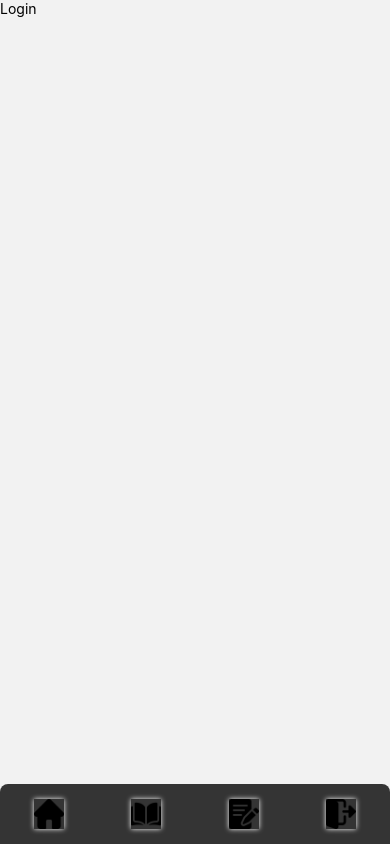
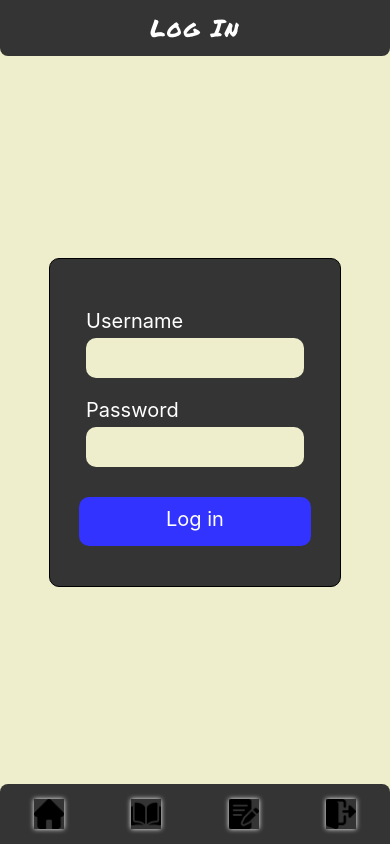
Before and after one commit to misqke/recipeCloud_mobile, a React Native app: screen /login in a window 390 px wide. Built offline with nearby package versions, Linux system fonts and the light colour scheme; no server answers.

Commit message:
login page and logic, add redux

```diff
--- a/App.js
+++ b/App.js
@@ -8,10 +8,44 @@ import RecipeBook from "./screens/RecipeBook";
 import AddRecipe from "./screens/AddRecipe";
 import EditRecipe from "./screens/EditRecipe";
 import { SafeAreaView, StatusBar } from "react-native";
-import { Page, Nav } from "./components";
+import { Nav } from "./components";
 import { COLORS } from "./helpers/constants";
+import { Provider } from "react-redux";
+import store from "./redux/store";
+import { useSelector } from "react-redux";
 
 const Stack = createNativeStackNavigator();
+
+const StackNav = () => {
+  const user = useSelector((state) => state.user);
+
+  return (
+    <SafeAreaView
+      style={{
+        flex: 1,
+        position: "relative",
+        backgroundColor: COLORS.dark,
+        justifyContent: "center",
+      }}
+    >
+      <StatusBar barStyle="light-content" />
+      <Stack.Navigator screenOptions={{ headerShown: false }}>
+        {user.user === null ? (
+          <Stack.Screen name="login" component={Login} />
+        ) : (
+          <>
+            <Stack.Screen name="home" component={Home} />
+            <Stack.Screen name="recipe" component={Recipe} />
+            <Stack.Screen name="recipeBook" component={RecipeBook} />
+            <Stack.Screen name="addRecipe" component={AddRecipe} />
+            <Stack.Screen name="editRecipe" component={EditRecipe} />
+          </>
+        )}
+      </Stack.Navigator>
+      <Nav />
+    </SafeAreaView>
+  );
+};
 
 export default function App() {
   const [loaded] = useFonts({
@@ -22,29 +56,9 @@ export default function App() {
 
   return (
     <NavigationContainer>
-      <SafeAreaView
-        style={{
-          flex: 1,
-          position: "relative",
-          backgroundColor: COLORS.dark,
-          // alignItems: "center",
-          justifyContent: "center",
-        }}
-      >
-        <StatusBar barStyle="light-content" />
-        <Stack.Navigator
-          initialRouteName="home"
-          screenOptions={{ headerShown: false }}
-        >
-          <Stack.Screen name="home" component={Home} />
-          <Stack.Screen name="login" component={Login} />
-          <Stack.Screen name="recipe" component={Recipe} />
-          <Stack.Screen name="recipeBook" component={RecipeBook} />
-          <Stack.Screen name="addRecipe" component={AddRecipe} />
-          <Stack.Screen name="editRecipe" component={EditRecipe} />
-        </Stack.Navigator>
-        <Nav />
-      </SafeAreaView>
+      <Provider store={store}>
+        <StackNav />
+      </Provider>
     </NavigationContainer>
   );
 }
--- /dev/null
+++ b/components/Message.js
@@ -0,0 +1,30 @@
+import { View, Text } from "react-native";
+import React from "react";
+import { COLORS, SIZES } from "../helpers/constants";
+
+const Message = ({ children, error = false }) => {
+  return (
+    <View
+      style={{
+        position: "absolute",
+        width: "100%",
+        top: 60,
+        backgroundColor: error ? "#f009" : "#33f9",
+        padding: 10,
+        justifyContent: "center",
+        alignItems: "center",
+      }}
+    >
+      <Text
+        style={{
+          color: COLORS.white,
+          fontSize: SIZES.text,
+        }}
+      >
+        {children}
+      </Text>
+    </View>
+  );
+};
+
+export default Message;
--- a/components/Screen.js
+++ b/components/Screen.js
@@ -9,9 +9,9 @@ const Screen = ({ children }) => {
         flex: 1,
         position: "relative",
         backgroundColor: COLORS.secondary,
+        alignItems: "center",
         justifyContent: "center",
-        alignItems: "center",
-        paddingBottom: 60,
+        paddingVertical: 60,
       }}
     >
       {children}
--- a/components/Title.js
+++ b/components/Title.js
@@ -6,19 +6,23 @@ const Title = ({ children }) => {
   return (
     <View
       style={{
-        padding: SIZES.text,
-        paddingTop: SIZES.small,
+        padding: SIZES.small,
+        alignItems: "center",
+        justifyContent: "center",
         backgroundColor: COLORS.dark,
         width: "100%",
         borderBottomLeftRadius: 8,
         borderBottomRightRadius: 8,
+        position: "absolute",
+        top: 0,
       }}
     >
       <Text
         style={{
           fontFamily: FONTS.bold,
-          color: COLORS.primary,
+          color: COLORS.white,
           fontSize: SIZES.large,
+          letterSpacing: 1.5,
         }}
       >
         {children}
--- a/components/index.js
+++ b/components/index.js
@@ -2,5 +2,6 @@ import Screen from "./Screen";
 import Nav from "./Nav";
 import RecipeCard from "./RecipeCard";
 import Title from "./Title";
+import Message from "./Message";
 
-export { Screen, Nav, RecipeCard, Title };
+export { Screen, Nav, RecipeCard, Title, Message };
--- a/helpers/controllers.js
+++ b/helpers/controllers.js
@@ -6,3 +6,15 @@ export const getRecipes = async (page = 1, search = "") => {
   );
   return data;
 };
+
+export const logIn = async (user) => {
+  try {
+    const { data } = await axios.post(
+      `https://misqke-recipe-cloud.herokuapp.com/api/auth/login`,
+      user
+    );
+    return data;
+  } catch (error) {
+    return { error: error.response.data.error };
+  }
+};
--- a/package.json
+++ b/package.json
@@ -12,8 +12,10 @@
   "dependencies": {
     "@react-navigation/native": "^6.0.10",
     "@react-navigation/native-stack": "^6.6.2",
+    "@reduxjs/toolkit": "^1.8.2",
     "axios": "^0.27.2",
     "expo": "~45.0.0",
+    "expo-font": "~10.1.0",
     "expo-status-bar": "~1.3.0",
     "react": "17.0.2",
     "react-dom": "17.0.2",
@@ -21,7 +23,8 @@
     "react-native-safe-area-context": "4.2.4",
     "react-native-screens": "~3.11.1",
     "react-native-web": "0.17.7",
-    "expo-font": "~10.1.0"
+    "react-redux": "^8.0.2",
+    "redux": "^4.2.0"
   },
   "devDependencies": {
     "@babel/core": "^7.12.9"
--- /dev/null
+++ b/redux/store.js
@@ -0,0 +1,10 @@
+import { configureStore } from "@reduxjs/toolkit";
+import UserReducer from "./userSlice";
+
+const store = configureStore({
+  reducer: {
+    user: UserReducer,
+  },
+});
+
+export default store;
--- /dev/null
+++ b/redux/userSlice.js
@@ -0,0 +1,14 @@
+import { createSlice } from "@reduxjs/toolkit";
+
+const userSlice = createSlice({
+  name: "user",
+  initialState: { token: null, user: null },
+  reducers: {
+    setUser: (state, { payload }) => {
+      state.user = payload;
+    },
+  },
+});
+
+export const { setUser } = userSlice.actions;
+export default userSlice.reducer;
--- a/screens/Home.js
+++ b/screens/Home.js
@@ -55,6 +55,17 @@ const Home = () => {
     getInitialRecipes();
   }, []);
 
+  if (!recipes.length) {
+    return (
+      <Screen>
+        <Title>Welcome Guest</Title>
+        <View>
+          <Text>Loading recipes...</Text>
+        </View>
+      </Screen>
+    );
+  }
+
   return (
     <Screen>
       <Title>Welcome Guest</Title>
--- a/screens/Login.js
+++ b/screens/Login.js
@@ -1,12 +1,119 @@
-import { View, Text } from "react-native";
-import React from "react";
+import {
+  View,
+  Text,
+  StyleSheet,
+  TextInput,
+  TouchableOpacity,
+} from "react-native";
+import { Screen, Title, Message } from "../components";
+import { COLORS, SIZES, FONTS } from "../helpers/constants";
+import React, { useRef, useState } from "react";
+import { logIn } from "../helpers/controllers";
+import { useDispatch } from "react-redux";
+import { setUser } from "../redux/userSlice";
 
 const Login = () => {
+  const dispatch = useDispatch();
+  const [username, setUsername] = useState("");
+  const [password, setPassword] = useState("");
+  const [message, setMessage] = useState({ error: false, msg: "" });
+
+  const handleInputChange = (text, name) => {
+    if (message.msg.length) setMessage({ error: false, msg: "" });
+    if (name === "username") {
+      setUsername(text);
+    } else if (name === "password") {
+      setPassword(text);
+    }
+  };
+
+  const handleLoginPress = async () => {
+    if (!username || !username.length) {
+      setMessage({ error: true, msg: "Username is required" });
+    } else if (!password || !password.length) {
+      setMessage({ error: true, msg: "Password is required" });
+    }
+    const data = await logIn({ username, password });
+    if (data.error) {
+      setMessage({ error: true, msg: data.error });
+      return;
+    }
+    dispatch(setUser(data));
+  };
+
   return (
-    <View>
-      <Text>Login</Text>
-    </View>
+    <Screen>
+      <Title>Log In</Title>
+      {message.msg.length > 0 && (
+        <Message error={message.error}>{message.msg}</Message>
+      )}
+      <View style={styles.form}>
+        <View style={styles.formControl}>
+          <Text style={styles.formLabel}>Username</Text>
+          <TextInput
+            style={styles.formInput}
+            value={username}
+            onChangeText={(text) => handleInputChange(text, "username")}
+          />
+        </View>
+        <View style={styles.formControl}>
+          <Text style={styles.formLabel}>Password</Text>
+          <TextInput
+            style={styles.formInput}
+            value={password}
+            onChangeText={(text) => handleInputChange(text, "password")}
+            type="password"
+            secureTextEntry={true}
+          />
+        </View>
+        <TouchableOpacity
+          style={styles.btn}
+          onPress={() => handleLoginPress(username, password)}
+        >
+          <Text style={styles.formLabel}>Log in</Text>
+        </TouchableOpacity>
+      </View>
+    </Screen>
   );
 };
 
 export default Login;
+
+const styles = StyleSheet.create({
+  form: {
+    backgroundColor: COLORS.dark,
+    justifyContent: "center",
+    borderStyle: "solid",
+    borderWidth: 1,
+    paddingVertical: 40,
+    borderRadius: SIZES.small,
+    width: "75%",
+    maxWidth: 400,
+    alignItems: "center",
+  },
+  formControl: {
+    marginVertical: 10,
+    width: "75%",
+  },
+  formLabel: {
+    color: COLORS.white,
+    fontSize: SIZES.medium,
+    marginBottom: 5,
+  },
+  formInput: {
+    backgroundColor: COLORS.secondary,
+    width: "100%",
+    fontSize: SIZES.text,
+    padding: SIZES.small,
+    borderRadius: SIZES.small,
+  },
+  btn: {
+    marginTop: 20,
+    width: "80%",
+    justifyContent: "center",
+    alignItems: "center",
+    backgroundColor: COLORS.primary,
+    padding: SIZES.small,
+    borderRadius: SIZES.small,
+  },
+});
```
Also changed, not shown: 1 other file (tests, documents, lock files or other folders).
